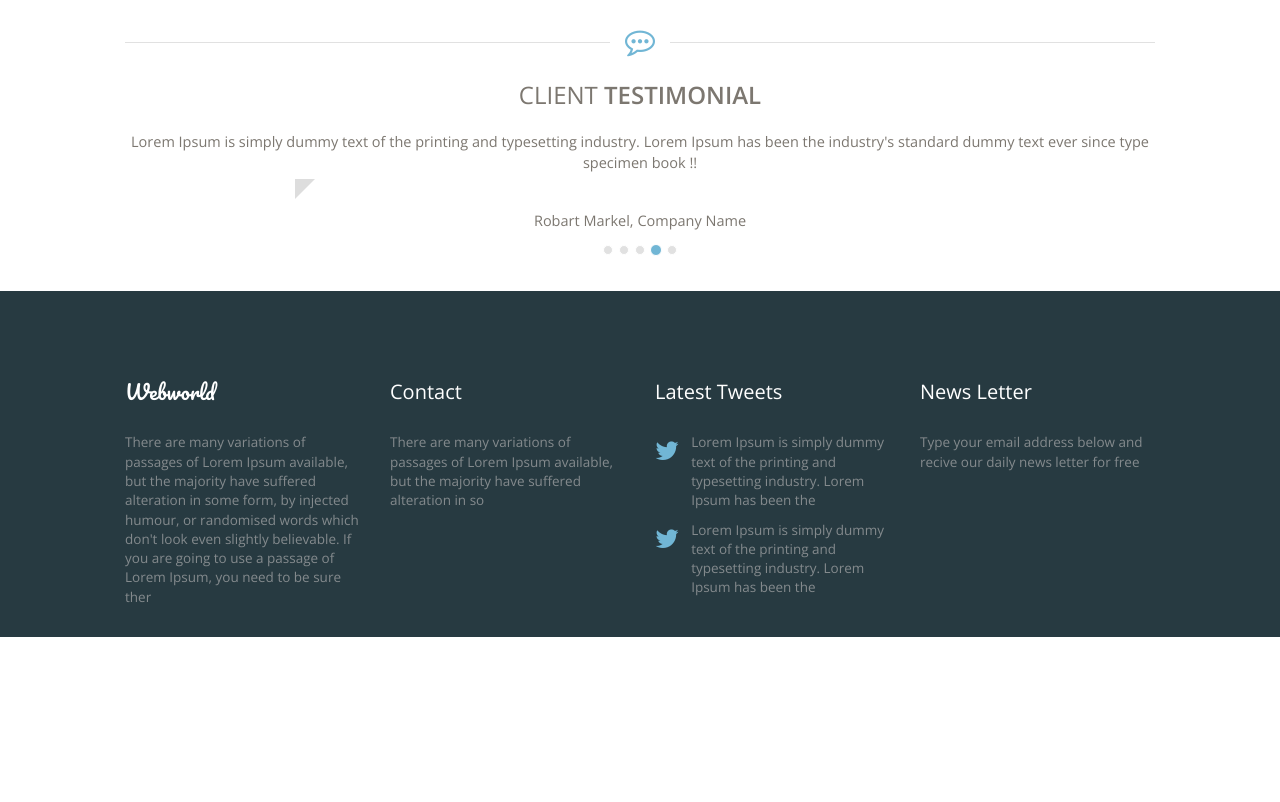
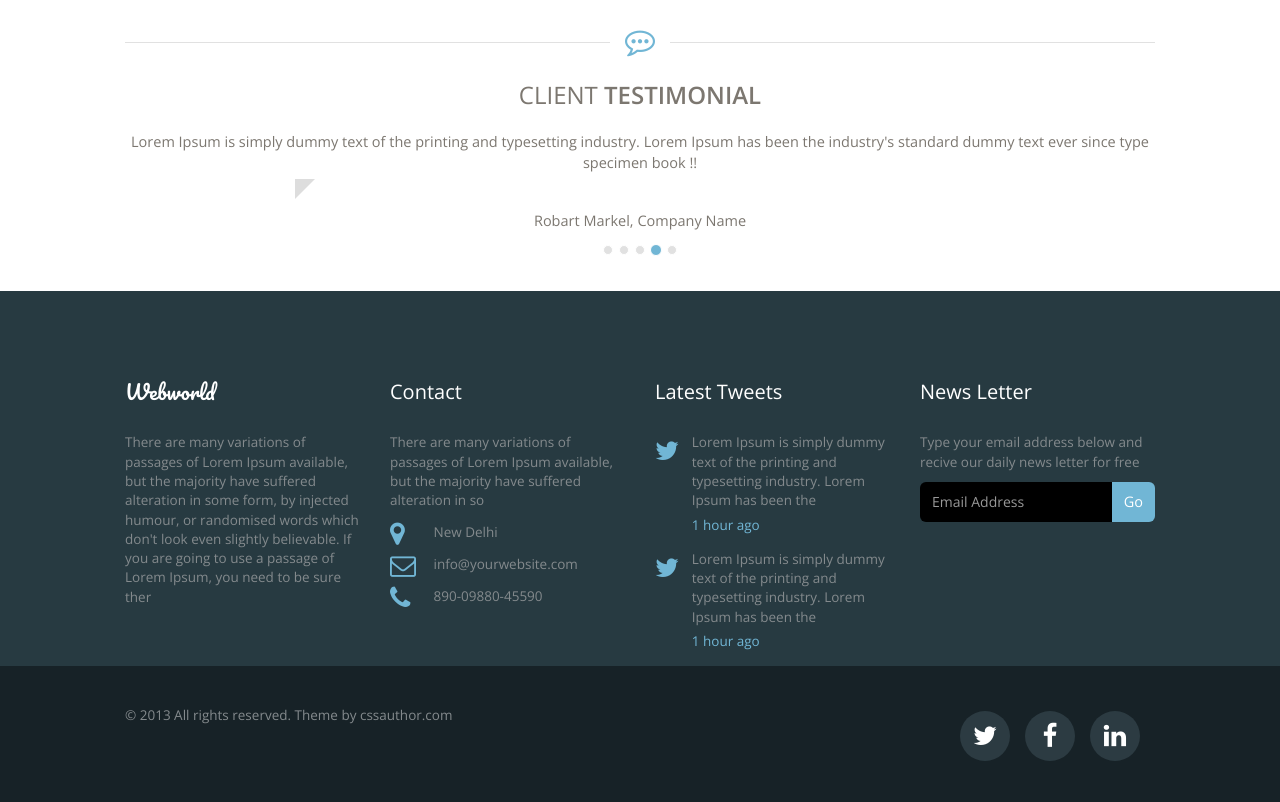
Before and after one commit to ShuvoHabib/Web-World, a plain HTML site: page index.html in a window 1280 px wide. Shown: the part 2331-3133 px from the top of the page. Before the commit the page ends 2968 px from the top, so only its background shows below. Drawn offline with nearby package versions, Linux system fonts and the light colour scheme.

Commit message:
Homepage full

```diff
--- a/index.html
+++ b/index.html
@@ -177,8 +177,6 @@
                 </div>
             </section>
 
-
-
             <section class="latest-project">
                 <div class="container">
                     <div class="row">
@@ -308,6 +306,7 @@
         </main>
         <!-- FOOTER -->
         <footer>
+            <div class="top-footer">
                 <div class="container">
                     <div class="row">
                         <div class="col-md-3 col-sm-6">
@@ -319,39 +318,73 @@
                             </div>
                         </div>
                         <div class="col-md-3 col-sm-6">
-                        <div class="footer-block-title"></div>
-                        <div class="footer-block-title">
+                            <div class="footer-block">
                                 <h3>Contact</h3>
-                            <p>
-                                There are many variations of passages of Lorem Ipsum available, but the majority have suffered alteration in so
+                                <p>There are many variations of passages of Lorem Ipsum available, but the majority have suffered alteration in so
                                 </p>
+                                <ul class="address">
+                                    <li><i class="fa fa-map-marker"></i> <span> New Delhi </span></li>
+                                    <li><i class="fa fa-envelope-o"></i> <span> info@yourwebsite.com</span></li>
+                                    <li><i class="fa fa-phone"></i> <span> 890-09880-45590</span></li>
+                                </ul>
                             </div>
                         </div>
+
+                        <div class="clearfix visible-sm visible-xs"></div>
+
                         <div class="col-md-3 col-sm-6">
-                        <div class="footer-block-title"></div>
-                        <div class="footer-block-title">
+                            <div class="footer-block">
                                 <h3>Latest Tweets</h3>
                                 <ul class="tweets">
-                                <li><i class="fa fa-twitter"></i> <span>Lorem Ipsum is simply dummy text of the printing and typesetting industry. Lorem Ipsum has been the</span></li>
-                                <li> <i class="fa fa-twitter"></i><span> Lorem Ipsum is simply dummy text of the printing and typesetting industry. Lorem Ipsum has been the</span></li>
+                                    <li>
+                                        <i class="fa fa-twitter"></i>
+                                        <p>
+                                            <span>Lorem Ipsum is simply dummy text of the printing and typesetting industry. Lorem Ipsum has been the</span><br>
+                                            <span class ="time-stamp">1 hour ago</span>
+                                        </p>
+                                    </li>
+                                    <li>
+                                        <i class="fa fa-twitter"></i>
+                                        <p>
+                                            <span>Lorem Ipsum is simply dummy text of the printing and typesetting industry. Lorem Ipsum has been the</span><br>
+                                            <span class ="time-stamp">1 hour ago</span>
+                                        </p>
+                                    </li>
                                 </ul>
                             </div>
                         </div>
                         <div class="col-md-3 col-sm-6">
-                        <div class="footer-block-title"></div>
-                        <div class="footer-block-title">
+                            <div class="footer-block">
                                 <h3>News Letter</h3>
                                 <p>
                                     Type your email address below and recive our daily news letter for free
                                 </p>
+                                <div class="form">
+                                    <input type="email" name="email" id="email" class="form-control" placeholder="Email Address" ><button class="email-btn">Go</button>
+                                </div>
+                            </div>
+                        </div>
+                    </div>
+                </div>
+            </div>
+            <div class="bottom-footer">
+                <div class="container">
+                    <div class="row">
+                          <div class="credit col-md-6">
+                            <p> © 2013 All rights reserved.  Theme by cssauthor.com</p>
+                        </div>
+                        <div class="social col-md-6 text-right">
+                            <ul class="clearfix">
+                                <li><a href="#"><span class="fa fa-twitter"></span></a></li>
+                                <li><a href="#"><span class="fa fa-facebook"></span></a></li>
+                                <li><a href="#"><span class="fa fa-linkedin"></span></a></li>
+                            </ul>
                         </div>
                     </div>
                 </div>
             </div>
         </footer>
 
-        </footer>
-        </div><!-- /.container -->
     <!-- Bootstrap core JavaScript
     ================================================== -->
     <!-- Placed at the end of the document so the pages load faster -->
--- a/style.scss
+++ b/style.scss
@@ -332,7 +332,7 @@ a:hover .hover-icon {
 footer {
     background: #273a41;
     color: white;
-    padding: 70px 0 20px;
+    padding: 70px 0 0;
     margin-top: 60px;
 & p ,li{
   color: #848a8d;
@@ -342,25 +342,91 @@ footer {
   margin-bottom: 30px;
 }
 }
+.social li {
+    float: left;
+    margin: 5px 0;
+}
+footer li span.fa {
+    width: 50px;
+    height: 50px;
+    line-height: 50px;
+    background: #2c3b42;
+    border-radius: 50%;
+    margin-right: 15px;
+    text-align: center;
+    color: white;
+}
+.social ul {
+    display: inline-block;
+}
+.bottom-footer {
+    background: #172227;
+    padding:40px 0 30px;
+}
+ul.address li i.fa{
+   width: 40px;
+}
+ul.address li span {
+    position: relative;
+    top: -6px;
+}
+ul.address li{
+  margin-bottom:5px;
+}
+footer .fa{
+    font-size: 26px;
+    color: #71b6d5;
+}
 .logo-footer h3{
   font-family: 'Pacifico', cursive;
 }
 ul.tweets li {
   margin-bottom: 10px;
   display: flex;
-& li {
-  display: flex;
+  flex-flow: row wrap;
+  align-items: stretch;
+& p{
+   flex:8;
 }
 & i.fa-twitter {
+    flex: 1;
     margin-right: 12px;
     position: relative;
     top: 5px;
-    font-size: 26px;
-    color: #71b6d5;
 }
+}
+span.time-stamp {
+    color: #71B6D5;
+    position: relative;
+    top: 5px;
+}
+.form-control {
+    border-radius: 6px 0px 0 6px;
+    background: black;
+    border: 0;
+    height: 40px;
+}
+.form {
+    display: flex;
+}
+.form button {
+    background: #71B6D5;
+    padding: 5px 9px;
+    border:0;
+    border-radius: 0 6px 6px 0;
+    width: 50px;
 }
 /* RESPONSIVE CSS
 -------------------------------------------------- */
+@media (max-width: 991px) {
+.bottom-footer [class*="col-md"] {
+    text-align: left;
+}
+.footer-block {
+    margin-bottom: 25px;
+}
+}
+
 @media (min-width: 1200px) {
   .container {
     width: 1060px; }
```
Also changed, not shown: assets/css/style.css. Lines whose indentation alone changed are shown as unchanged.
